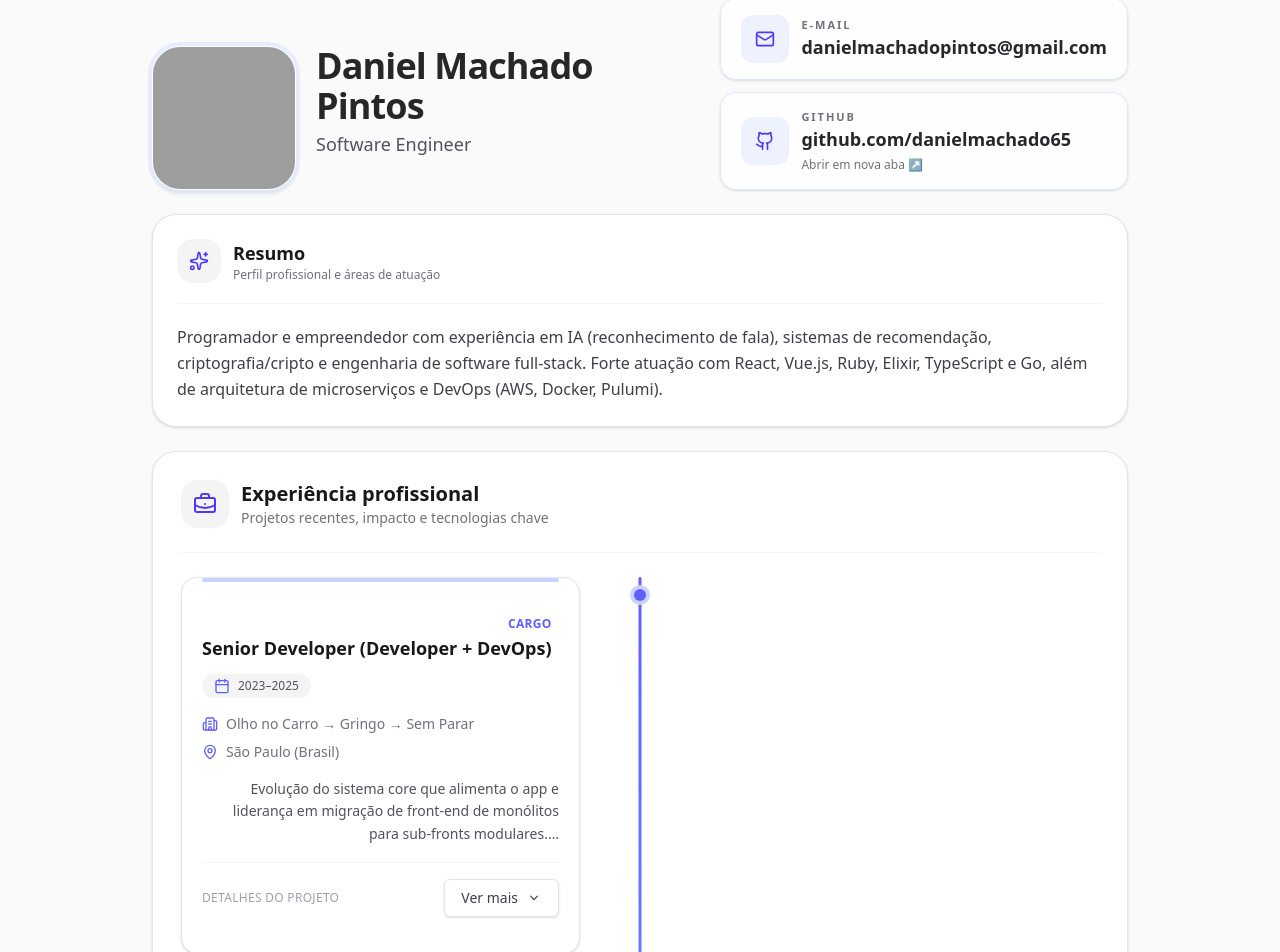
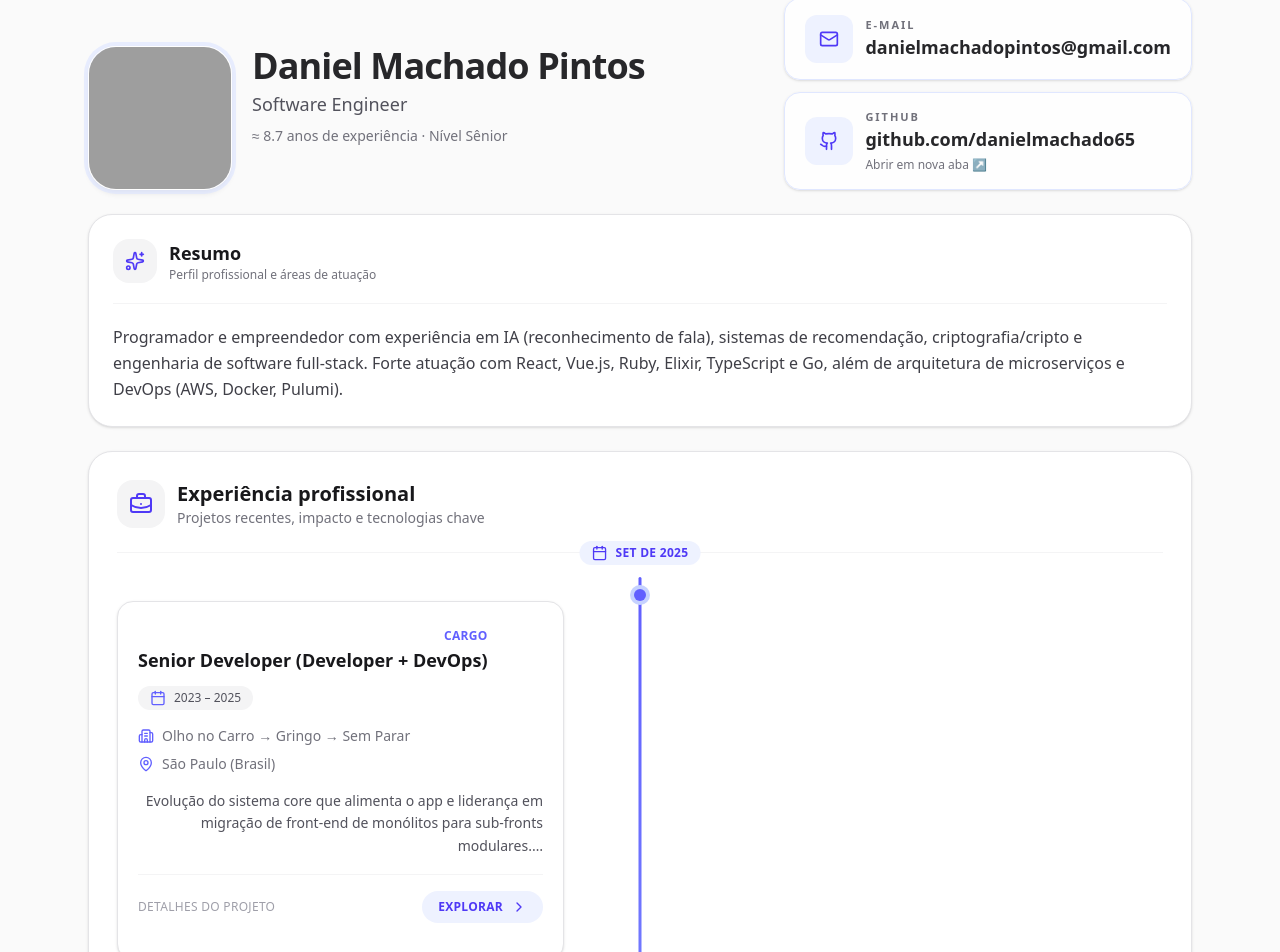
Before and after one commit to DanielMachado65/profile-page-react, a React (Vite) app: page / in a window 1280 px wide. Shown: the part 136-1088 px from the top of the page. Built offline with nearby package versions, Linux system fonts and the light colour scheme; grey boxes are pictures that could not be loaded.

Commit message:
feat: adiciona lógica de revelação para seções da página e melhora a exibição de experiências

```diff
--- a/src/App.tsx
+++ b/src/App.tsx
@@ -2,23 +2,70 @@ import { useEffect, useMemo, useRef, useState } from "react";
 import { parse } from "date-fns";
 import { contactMeta, languageMeta, profile } from "./constants";
 import { TimelineItem } from "./components/TimelineItem";
-import { Languages, GraduationCap, MapPin, Server, MonitorSmartphone, Code2, BriefcaseBusiness, Sparkles } from "lucide-react";
+import { Languages, GraduationCap, MapPin, Server, MonitorSmartphone, Code2, BriefcaseBusiness, Sparkles, Calendar } from "lucide-react";
+
+function useReveal<T extends HTMLElement = HTMLElement>(threshold = 0.2) {
+  const elementRef = useRef<T | null>(null);
+  const [visible, setVisible] = useState(false);
+
+  useEffect(() => {
+    const node = elementRef.current;
+    if (!node || typeof IntersectionObserver === "undefined") {
+      setVisible(true);
+      return;
+    }
+
+    const observer = new IntersectionObserver(
+      (entries) => {
+        entries.forEach((entry) => {
+          if (entry.isIntersecting) {
+            setVisible(true);
+            observer.unobserve(entry.target);
+          }
+        });
+      },
+      { threshold }
+    );
+
+    observer.observe(node);
+
+    return () => {
+      observer.disconnect();
+    };
+  }, [threshold]);
+
+  return { ref: elementRef, visible } as const;
+}
 
 export default function ResumePage() {
   const [lineProgress, setLineProgress] = useState(0);
   const timelineRef = useRef<HTMLDivElement | null>(null);
 
-  const sortedExperiences = useMemo(() => {
-    const parsePeriodEnd = (period?: string) => {
-      if (!period) return 0;
-      const segments = period.split(/[–-]/).map((part) => part.trim()).filter(Boolean);
-      const candidate = segments.at(-1);
-      if (!candidate) return 0;
-      const parsed = parse(candidate, "yyyy", new Date());
+  const extractPeriodRange = (period?: string) => {
+    if (!period) return { start: 0, end: 0 };
+    const segments = period
+      .split(/[–-]/)
+      .map((part) => part.trim())
+      .filter(Boolean);
+    if (segments.length === 0) return { start: 0, end: 0 };
+
+    const parseYear = (value: string) => {
+      const parsed = parse(value, "yyyy", new Date());
       return Number.isNaN(parsed.getTime()) ? 0 : parsed.getTime();
     };
 
-    return [...(profile?.experiences ?? [])].sort((a, b) => parsePeriodEnd(b.period) - parsePeriodEnd(a.period));
+    if (segments.length === 1) {
+      const year = parseYear(segments[0]);
+      return { start: year, end: year };
+    }
+
+    const start = parseYear(segments[0]);
+    const end = parseYear(segments[segments.length - 1]);
+    return { start, end };
+  };
+
+  const sortedExperiences = useMemo(() => {
+    return [...(profile?.experiences ?? [])].sort((a, b) => extractPeriodRange(b.period).end - extractPeriodRange(a.period).end);
   }, [profile?.experiences]);
 
   const profileInitials = useMemo(() => {
@@ -73,9 +120,55 @@ export default function ResumePage() {
     };
   }, [sortedExperiences.length]);
 
+  const summaryReveal = useReveal();
+  const experienceReveal = useReveal(0.15);
+  const educationReveal = useReveal(0.2);
+  const languagesReveal = useReveal(0.2);
+  const stackReveal = useReveal(0.2);
+
+  const currentDateLabel = useMemo(() => {
+    return new Date().toLocaleDateString("pt-BR", {
+      month: "short",
+      year: "numeric",
+    }).replace(/\./g, "").toLocaleUpperCase();
+  }, []);
+
+  const experienceSummary = useMemo(() => {
+    const ranges = (profile?.experiences ?? [])
+      .map((exp) => extractPeriodRange(exp.period))
+      .filter((range) => range.start > 0);
+
+    if (ranges.length === 0) {
+      return { label: "", years: 0 };
+    }
+
+    const earliestStart = Math.min(...ranges.map((r) => r.start));
+    const now = Date.now();
+    const totalYears = (now - earliestStart) / (1000 * 60 * 60 * 24 * 365.25);
+
+    let proficiency = "Júnior";
+    if (totalYears >= 10) {
+      proficiency = "Especialista";
+    } else if (totalYears >= 6) {
+      proficiency = "Sênior";
+    } else if (totalYears >= 3) {
+      proficiency = "Pleno";
+    }
+
+    const formattedYears = totalYears >= 1 ? `${totalYears.toFixed(1)} anos` : `${Math.round(totalYears * 12)} meses`;
+    return {
+      label: `≈ ${formattedYears} de experiência · Nível ${proficiency}`,
+      years: totalYears,
+    };
+  }, [profile?.experiences]);
+
+  const revealBase = "transition-all duration-700 ease-out";
+  const hiddenDown = "translate-y-6 opacity-0";
+  const shown = "translate-y-0 opacity-100";
+
   return (
     <main className="min-h-screen bg-zinc-50 text-zinc-800">
-      <header className="mx-auto max-w-5xl px-6 pt-10 pb-6">
+      <header className="mx-auto max-w-6xl px-6 pt-10 pb-6">
         <div className="flex flex-col md:flex-row md:items-end md:justify-between gap-4">
           <div className="flex items-start gap-5">
             <div className="relative flex h-36 w-36 shrink-0 items-center justify-center overflow-hidden rounded-[28px] border border-white bg-gradient-to-br from-indigo-100 via-white to-indigo-50 shadow-md ring-4 ring-indigo-100/70">
@@ -93,6 +186,9 @@ export default function ResumePage() {
             <div>
               <h1 className="text-3xl md:text-4xl font-bold tracking-tight">{profile.name || "Nome do Usuário"}</h1>
               <p className="text-lg text-zinc-600 mt-1">{profile.title}</p>
+              {experienceSummary.label && (
+                <p className="text-sm text-zinc-500 mt-2">{experienceSummary.label}</p>
+              )}
             </div>
           </div>
           <nav className="flex w-full flex-col gap-3 md:w-auto" aria-label="Informações de contato">
@@ -131,9 +227,12 @@ export default function ResumePage() {
         </div>
       </header>
 
-      <section className="mx-auto max-w-5xl px-6 grid gap-6">
+      <section className="mx-auto max-w-6xl px-6 grid gap-6">
         {/* Summary */}
-        <section className="rounded-3xl border border-zinc-200 bg-white p-6 shadow-sm">
+        <section
+          ref={summaryReveal.ref}
+          className={`rounded-3xl border border-zinc-200 bg-white p-6 shadow-sm ${revealBase} ${summaryReveal.visible ? shown : hiddenDown}`}
+        >
           <header className="flex items-center gap-3 pb-5 border-b border-zinc-100">
             <span className="flex h-11 w-11 items-center justify-center rounded-2xl bg-zinc-100 text-indigo-600">
               <Sparkles className="h-5 w-5" />
@@ -148,7 +247,10 @@ export default function ResumePage() {
           </p>
         </section>
 
-        <section className="rounded-3xl border border-zinc-200 bg-white p-7 shadow-sm">
+        <section
+          ref={experienceReveal.ref}
+          className={`rounded-3xl border border-zinc-200 bg-white p-7 shadow-sm ${revealBase} ${experienceReveal.visible ? shown : hiddenDown}`}
+        >
           <header className="flex items-center gap-3 pb-6 border-b border-zinc-100">
             <span className="flex h-12 w-12 items-center justify-center rounded-2xl bg-zinc-100 text-indigo-600">
               <BriefcaseBusiness className="h-6 w-6" />
@@ -164,6 +266,9 @@ export default function ResumePage() {
               className="pointer-events-none absolute left-1/2 top-0 -translate-x-1/2 w-[3px] rounded-full bg-gradient-to-b from-indigo-500 via-indigo-400 to-indigo-600 transition-all duration-500 ease-out"
               style={{ height: `${lineProgress}%` }}
             />
+            <span className="pointer-events-none absolute left-1/2 -top-3 -translate-x-1/2 -translate-y-full inline-flex items-center gap-2 rounded-full bg-indigo-50 px-3 py-1 text-xs font-semibold uppercase tracking-wide text-indigo-600">
+              <Calendar className="h-4 w-4" /> {currentDateLabel}
+            </span>
             <ol className="grid gap-14">
               {sortedExperiences.map((exp, i) => (
                 <TimelineItem key={exp.company + exp.period} exp={exp} side={i % 2 === 0 ? "left" : "right"} />
@@ -173,7 +278,10 @@ export default function ResumePage() {
         </section>
 
         <div className="grid gap-6 md:grid-cols-2">
-          <section className="rounded-3xl border border-zinc-200 bg-white p-6 shadow-sm">
+          <section
+            ref={educationReveal.ref}
+            className={`rounded-3xl border border-zinc-200 bg-white p-6 shadow-sm ${revealBase} ${educationReveal.visible ? shown : hiddenDown}`}
+          >
             <header className="flex items-center gap-3 pb-5 border-b border-zinc-100">
               <span className="flex h-11 w-11 items-center justify-center rounded-2xl bg-zinc-100 text-indigo-600">
                 <GraduationCap className="h-5 w-5" />
@@ -207,7 +315,10 @@ export default function ResumePage() {
             </ul>
           </section>
 
-          <section className="rounded-3xl border border-zinc-200 bg-white p-6 shadow-sm">
+          <section
+            ref={languagesReveal.ref}
+            className={`rounded-3xl border border-zinc-200 bg-white p-6 shadow-sm ${revealBase} ${languagesReveal.visible ? shown : hiddenDown}`}
+          >
             <header className="flex items-center gap-3 pb-5 border-b border-zinc-100">
               <span className="flex h-11 w-11 items-center justify-center rounded-2xl bg-zinc-100 text-indigo-600">
                 <Languages className="h-5 w-5" />
@@ -252,7 +363,10 @@ export default function ResumePage() {
             </ul>
           </section>
 
-          <section className="md:col-span-2 rounded-3xl border border-zinc-200 bg-white p-6 shadow-sm">
+          <section
+            ref={stackReveal.ref}
+            className={`md:col-span-2 rounded-3xl border border-zinc-200 bg-white p-6 shadow-sm ${revealBase} ${stackReveal.visible ? shown : hiddenDown}`}
+          >
             <header className="flex items-center gap-3 pb-5 border-b border-zinc-100">
               <span className="flex h-11 w-11 items-center justify-center rounded-2xl bg-zinc-100 text-indigo-600">
                 <Code2 className="h-5 w-5" />
--- a/src/components/TimelineItem.tsx
+++ b/src/components/TimelineItem.tsx
@@ -1,5 +1,5 @@
 import { useEffect, useRef, useState } from "react";
-import { Calendar, Building2, MapPin } from "lucide-react";
+import { Calendar, Building2, MapPin, ChevronRight, ChevronUp } from "lucide-react";
 import { Details } from "./Details";
 
 export type Experience = {
@@ -43,18 +43,26 @@ export function TimelineItem({ exp, side }: { exp: Experience; side: "left" | "r
         };
     }, [visible]);
 
-    const accentBarColor = (align: "left" | "right") => (align === "right" ? "bg-indigo-200" : "bg-indigo-300");
+    const [startPeriod, endPeriod] = (() => {
+        const parts = exp.period
+            .split(/[–-]/)
+            .map((part) => part.trim())
+            .filter(Boolean);
+        if (parts.length === 0) return ["", ""];
+        if (parts.length === 1) return [parts[0], parts[0]];
+        return [parts[0], parts[parts.length - 1]];
+    })();
 
     const periodChip = (
         <span className="inline-flex items-center gap-2 rounded-full bg-zinc-100 px-3 py-1 text-xs font-medium text-zinc-600">
-            <Calendar className="h-4 w-4 text-indigo-500" /> {exp.period}
+            <Calendar className="h-4 w-4 text-indigo-500" />
+            {startPeriod === endPeriod || !startPeriod ? endPeriod : `${startPeriod} – ${endPeriod}`}
         </span>
     );
 
     const renderCard = (align: "left" | "right") => (
         <div className="relative w-full rounded-2xl border border-zinc-200 bg-white p-5 shadow-sm transition hover:-translate-y-0.5 hover:border-zinc-300 hover:shadow">
-            <div className={`pointer-events-none absolute inset-x-5 top-0 h-1 rounded-full ${accentBarColor(align)}`} />
-            <div className="space-y-4 pt-3">
+            <div className="space-y-4">
                 <header className="flex flex-wrap items-start justify-between gap-3">
                     <div>
                         <span className="text-xs font-semibold uppercase tracking-wide text-indigo-500">Cargo</span>
@@ -83,11 +91,11 @@ export function TimelineItem({ exp, side }: { exp: Experience; side: "left" | "r
                     <span className="text-xs uppercase tracking-wide text-zinc-400">Detalhes do projeto</span>
                     <button
                         onClick={() => setOpen((v) => !v)}
-                        className="inline-flex items-center gap-2 rounded-md border border-zinc-200 bg-white px-4 py-2 text-sm text-zinc-700 shadow-sm hover:bg-zinc-50 active:scale-[0.98] transition"
+                        className="inline-flex items-center gap-2 rounded-full bg-indigo-50 px-4 py-2 text-xs font-semibold uppercase tracking-wide text-indigo-600 transition hover:bg-indigo-100 active:scale-[0.98]"
                         aria-expanded={open}
                     >
-                        {open ? "Fechar" : "Ver mais"}
-                        <svg className={`h-4 w-4 transition-transform ${open ? "rotate-180" : "rotate-0"}`} viewBox="0 0 20 20" fill="currentColor"><path d="M5.23 7.21a.75.75 0 011.06.02L10 11l3.71-3.77a.75.75 0 011.08 1.04l-4.25 4.32a.75.75 0 01-1.08 0L5.21 8.27a.75.75 0 01.02-1.06z" /></svg>
+                        {open ? "Ocultar" : "Explorar"}
+                        {open ? <ChevronUp className="h-4 w-4" /> : <ChevronRight className="h-4 w-4" />}
                     </button>
                 </div>
 
@@ -106,32 +114,26 @@ export function TimelineItem({ exp, side }: { exp: Experience; side: "left" | "r
         <li ref={itemRef} className="relative">
             <span className={`absolute left-1/2 top-3 -translate-x-1/2 h-3 w-3 rounded-full bg-indigo-500 ring-4 ${dotRing}`} />
 
-            <div className={`grid items-start gap-10 md:grid-cols-2 transition-[transform,opacity] duration-700 ease-out ${entryAnimation}`}>
+            <div className={`relative grid items-start gap-14 md:grid-cols-2 pt-6 transition-[transform,opacity] duration-700 ease-out ${entryAnimation}`}>
                 {/* Lado esquerdo */}
-                <div className={isLeft ? "md:pr-10 md:text-right" : "md:pr-10 md:text-right md:order-1 md:opacity-0 md:select-none"}>
+                <div className={isLeft ? "md:pr-12 md:text-right" : "md:pr-12 md:text-right md:order-1 md:opacity-0 md:select-none"}>
                     {isLeft && (
-                        <div className="flex justify-end">
-                            <div className="w-full max-w-xl">
-                                {renderCard("right")}
-                            </div>
+                        <div className="flex items-start justify-end">
+                            <div className="w-full max-w-xl">{renderCard("right")}</div>
                         </div>
                     )}
                 </div>
 
                 {/* Lado direito */}
-                <div className={isLeft ? "md:pl-10" : "md:pl-10 md:order-2"}>
+                <div className={isLeft ? "md:pl-12" : "md:pl-12 md:order-2"}>
                     {!isLeft && (
-                        <div className="flex">
-                            <div className="w-full max-w-xl">
-                                {renderCard("left")}
-                            </div>
+                        <div className="flex items-start">
+                            <div className="w-full max-w-xl">{renderCard("left")}</div>
                         </div>
                     )}
 
                     {/* Mobile (stacked) */}
-                    <div className="md:hidden">
-                        {renderCard("left")}
-                    </div>
+                    <div className="md:hidden">{renderCard("left")}</div>
                 </div>
             </div>
         </li>
```
